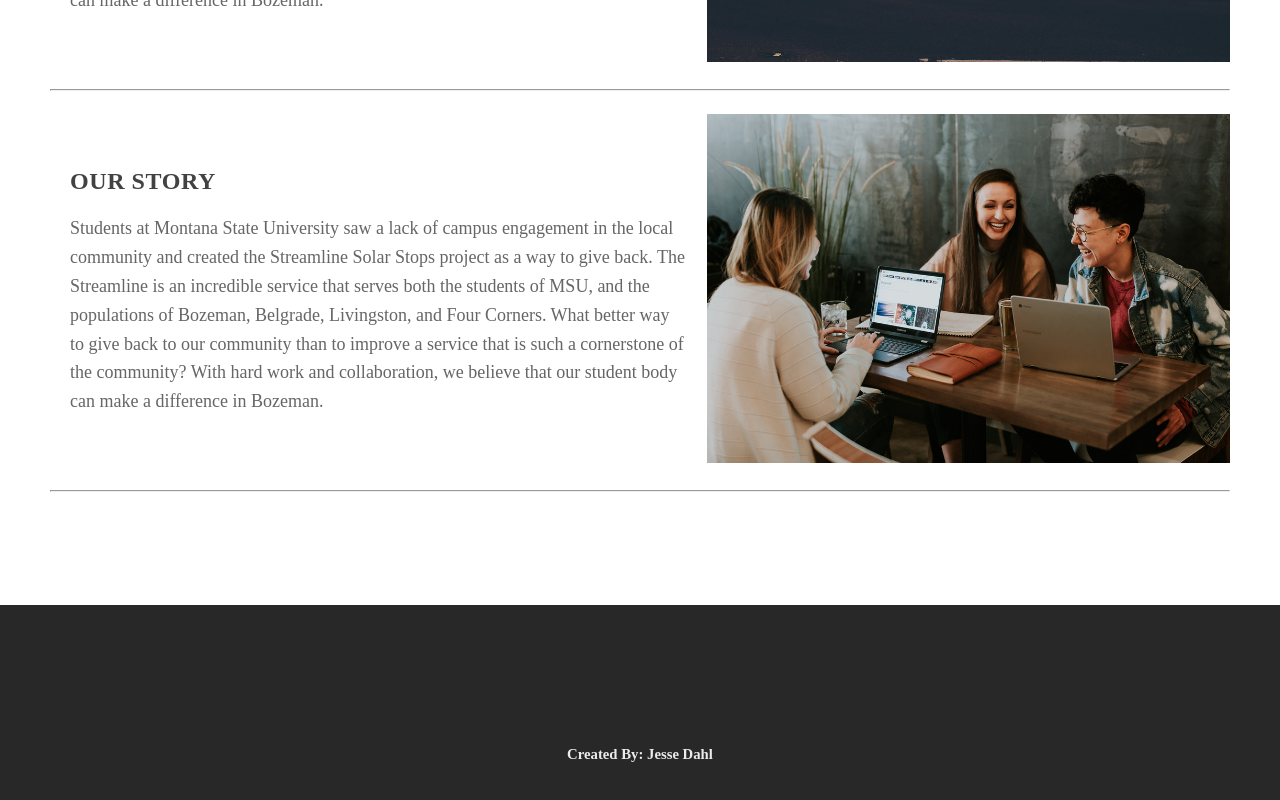
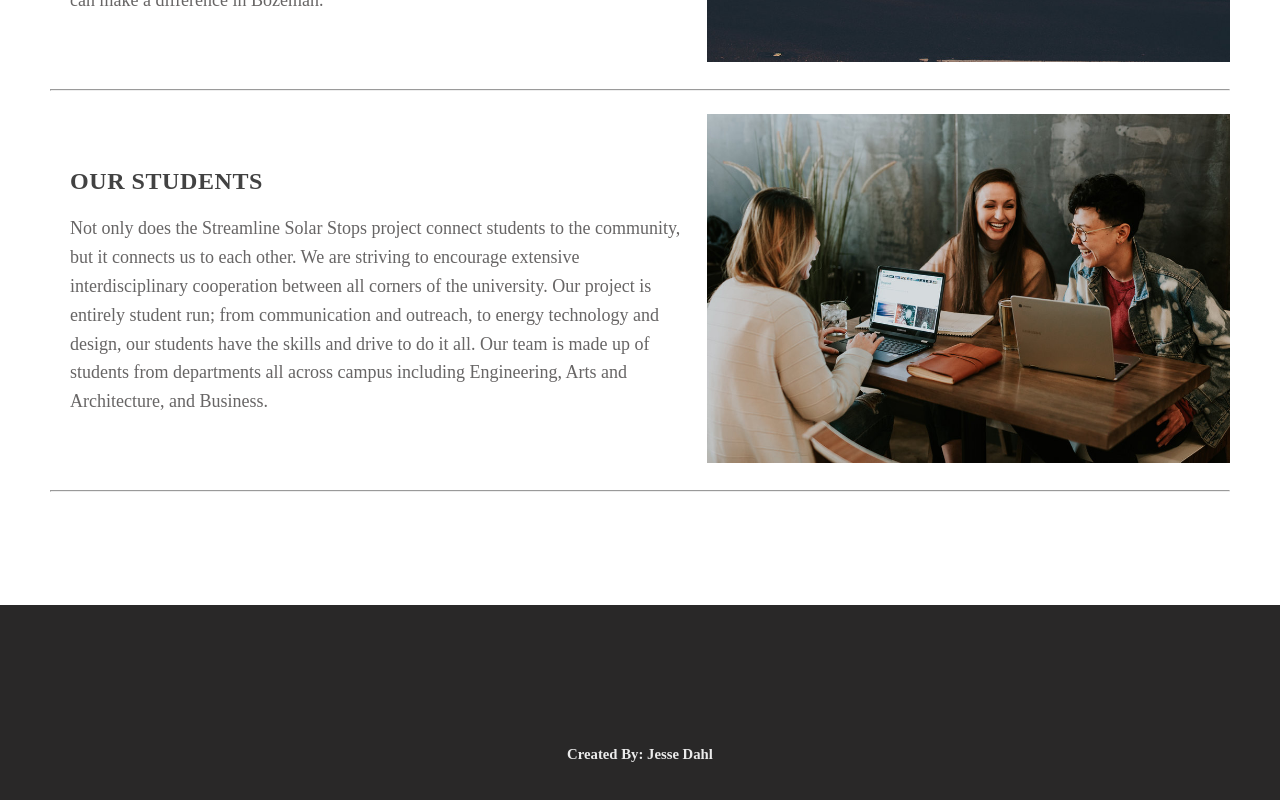
Before and after one commit to streamline-solar/streamline-solar-project, a React (Create React App) app: page /the-project in a window 1280 px wide. Shown: the part 1373-2173 px from the top of the page. Built offline with nearby package versions, Linux system fonts and the light colour scheme.

Commit message:
fixed another whoopsie

```diff
--- a/src/components/TheProject.js
+++ b/src/components/TheProject.js
@@ -100,10 +100,10 @@ class Project extends Component {
                     <div className="left-text-wrapper">
                       <div className="left-text-content">
                         <div className="left-text-title">
-                          <h1>Our Story</h1>
+                          <h1>Our Students</h1>
                         </div>
                         <div className="left-text-body">
-                          <p className="SmallText">Students at Montana State University saw a lack of campus engagement in the local community and created the Streamline Solar Stops project as a way to give back.  The Streamline is an incredible service that serves both the students of MSU, and the populations of Bozeman, Belgrade, Livingston, and Four Corners. What better way to give back to our community than to improve a service that is such a cornerstone of the community? With hard work and collaboration, we believe that our student body can make a difference in Bozeman.</p>
+                          <p className="SmallText">Not only does the Streamline Solar Stops project connect students to the community, but it connects us to each other. We are striving to encourage extensive interdisciplinary cooperation between all corners of the university. Our project is entirely student run; from communication and outreach, to energy technology and design, our students have the skills and drive to do it all. Our team is made up of students from departments all across campus including Engineering, Arts and Architecture, and Business.</p>
                         </div>
                       </div>
                     </div>
```
